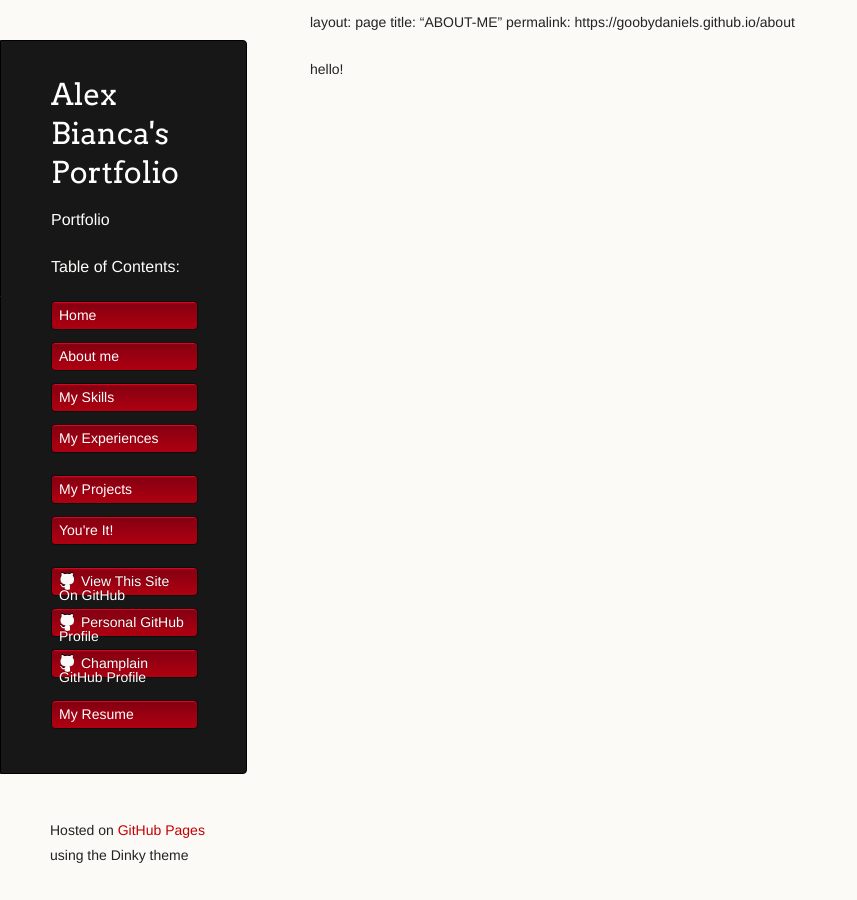
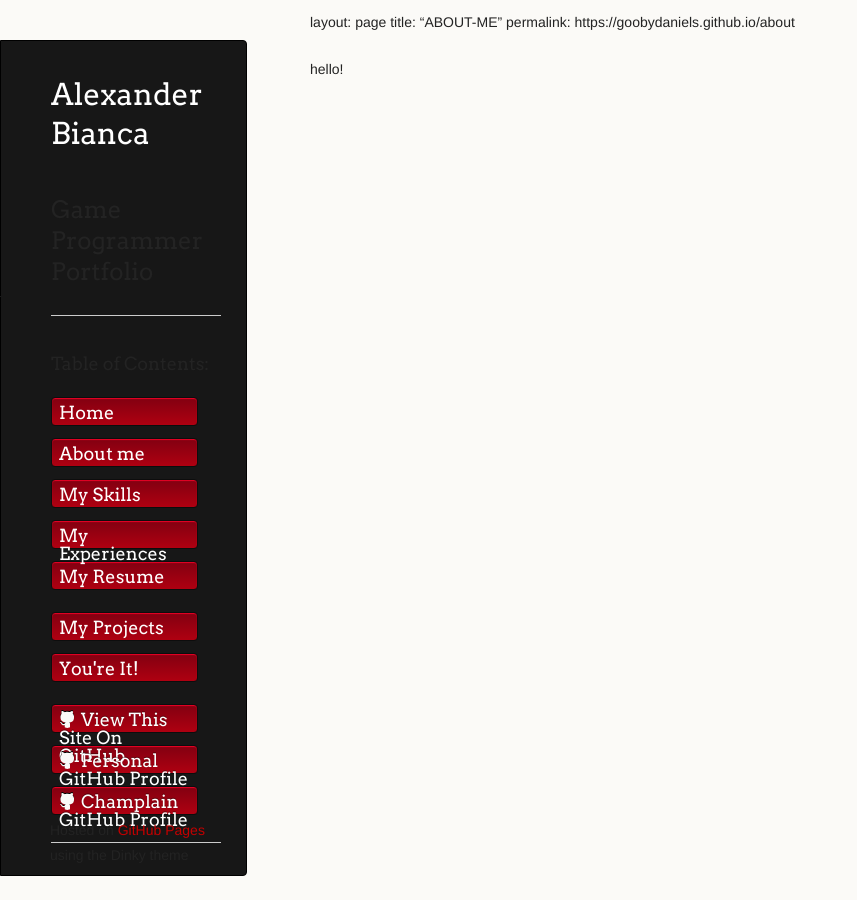
Before and after one commit to goobydaniels/goobydaniels.github.io, a Jekyll site: the page built from ABOUT-ME.md, in a window 1280 px wide. Shown: the whole page, without its empty margins (0-857 px from the left). Built offline with Jekyll 4.4.1, drawn with Linux system fonts in a browser that asks for light colours; our own code applies the rules of GitHub Pages for plain Markdown files.

Commit message:
Changing side bar stuff

```diff
--- a/_config.yml
+++ b/_config.yml
@@ -1,5 +1,5 @@
-title: Alex Bianca's Portfolio
-description: Portfolio
+title: Alexander Bianca
+description: Game Programmer Portfolio
 show_downloads: false
 google_analytics:
 theme: jekyll-theme-dinky
--- a/_layouts/default.html
+++ b/_layouts/default.html
@@ -17,8 +17,8 @@
     <div class="wrapper">
       <header>
         <h1 class="header">{{ site.title | default: site.github.repository_name }}</h1>
-        <p class="header">{{ site.description | default: site.github.project_tagline }}</p>
-        <p class="header">Table of Contents:</p>
+        <h2 class="header">{{ site.description | default: site.github.project_tagline }}</p>
+        <h3 class="header">Table of Contents:</p>
         <ul>
           <li><a class="home button" href="https://goobydaniels.github.io/">Home</a></li>
             <ul>
@@ -26,6 +26,7 @@
               <ul>
                 <li><a class="my skills button" href="https://goobydaniels.github.io/">My Skills</a></li>
                 <li><a class="my experience button" href="https://goobydaniels.github.io/">My Experiences</a></li>
+                <li><a class="resume button" href="https://docs.google.com/document/d/1OGVQBU3Ad1N05U_OcGA7jXi9ySjaElC8/edit?usp=sharing&ouid=108095993667865030685&rtpof=true&sd=true">My Resume</a></li>
               </ul>
               <li><a class="my projects button" href="https://goobydaniels.github.io/">My Projects</a></li>
               <ul>
@@ -53,10 +54,6 @@
             <li><a class="buttons github" href="https://github.com/ABianca12">Champlain GitHub Profile</a></li>
           </ul>
         {% endif %}
-
-        <ul>
-          <li><a class="resume button" href="https://docs.google.com/document/d/1OGVQBU3Ad1N05U_OcGA7jXi9ySjaElC8/edit?usp=sharing&ouid=108095993667865030685&rtpof=true&sd=true">My Resume</a></li>
-        </ul>
       </header>
 
       <section>
```
